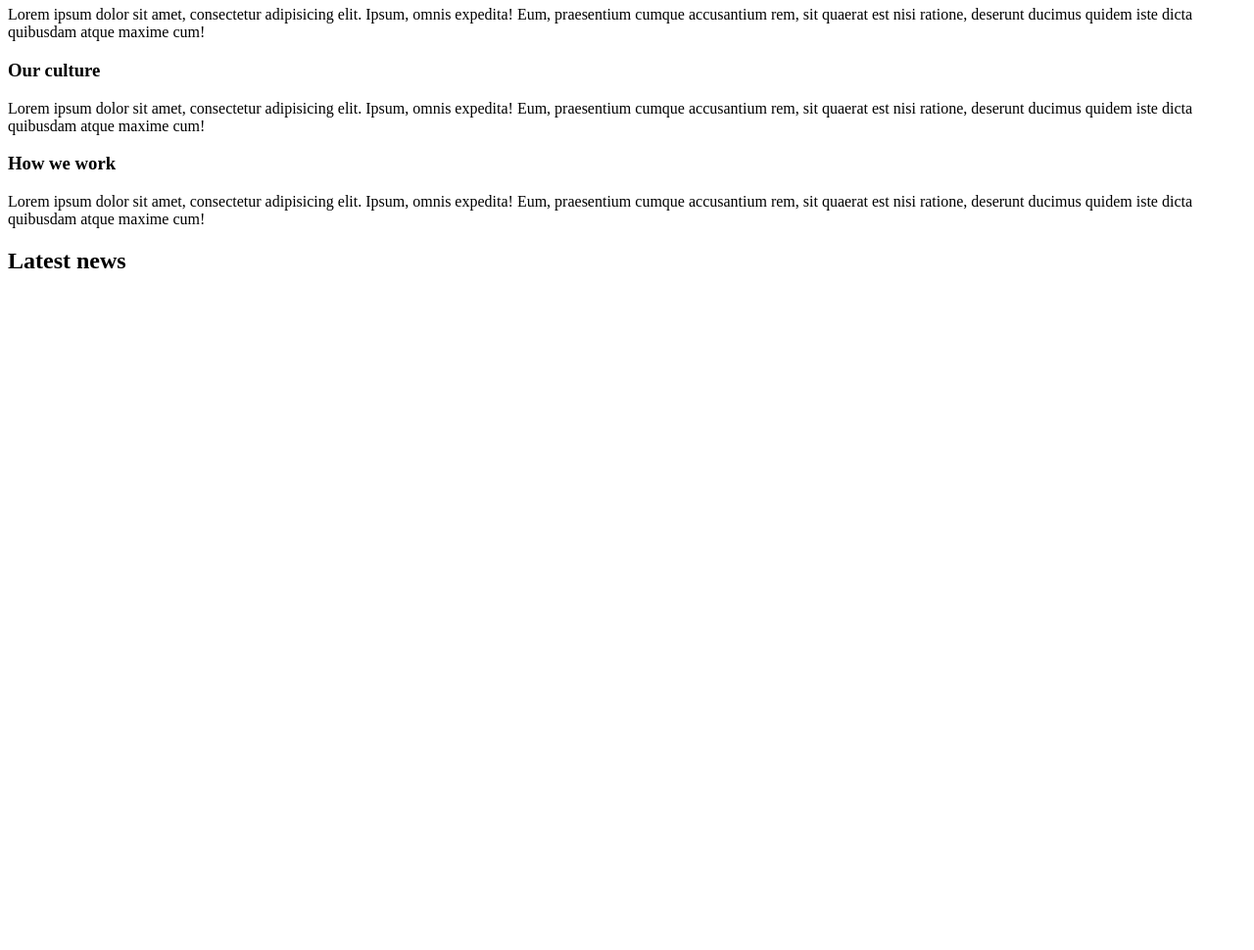
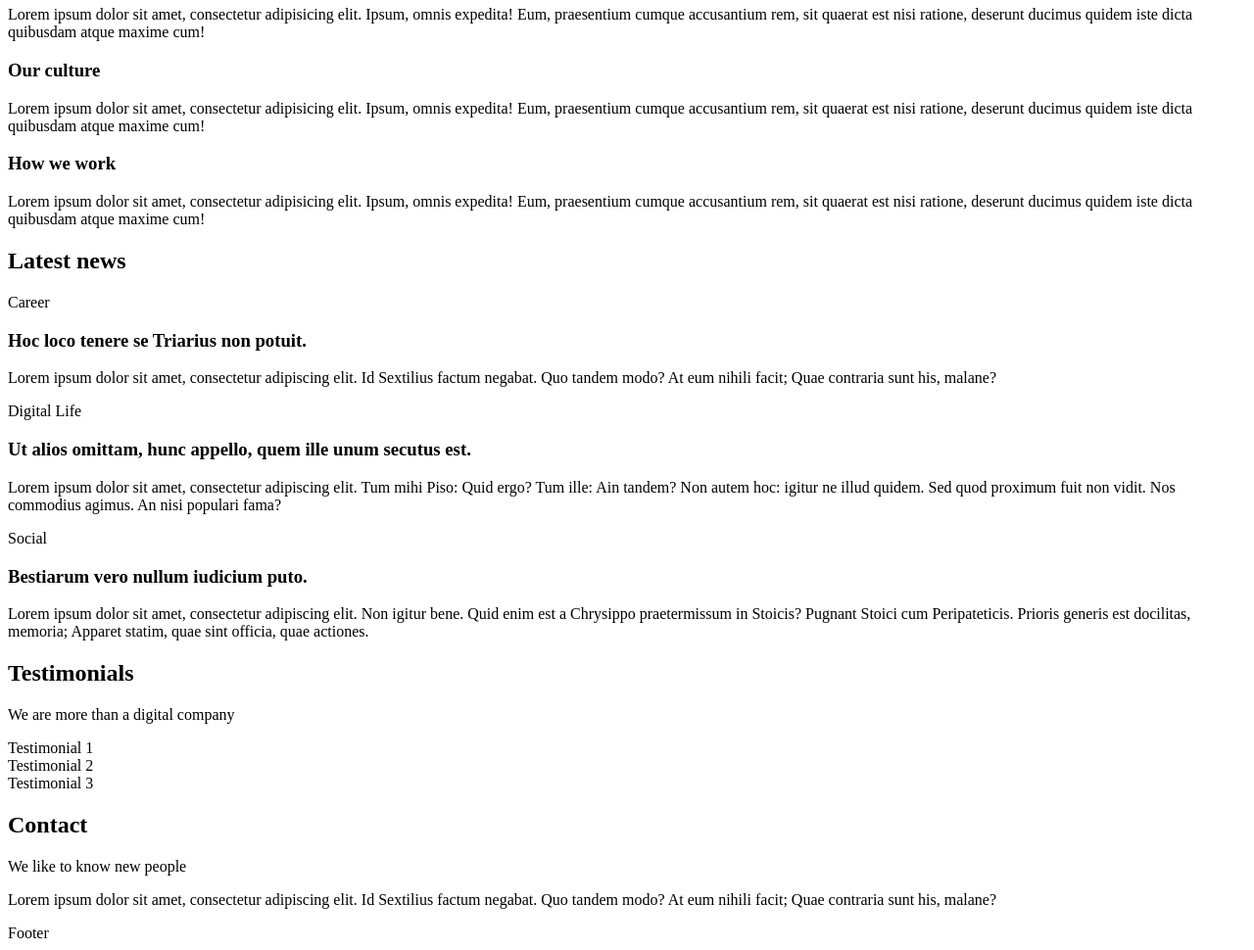
Before and after one commit to wshzoro/holbertonschool-web_front_end, a plain HTML site: page html_advanced/17-index.html in a window 1280 px wide. Shown: the part 747-1717 px from the top of the page at 98% size. Before the commit the page ends 1047 px from the top, so only its background shows below. Drawn offline with Linux system fonts and the light colour scheme.

Commit message:
comments

```diff
--- a/html_advanced/17-index.html
+++ b/html_advanced/17-index.html
@@ -85,4 +85,60 @@
           <h2>Latest news</h2>
         </header>
         <div>
-          <articl
+          <article>
+            <p>Career</p>
+            <h3>Hoc loco tenere se Triarius non potuit.</h3>
+            <p>Lorem ipsum dolor sit amet, consectetur adipiscing elit. Id Sextilius factum negabat. Quo tandem modo? At eum nihili facit; Quae contraria sunt his, malane?</p>
+          </article>
+          <article>
+            <p>Digital Life</p>
+            <h3>Ut alios omittam, hunc appello, quem ille unum secutus est.</h3>
+            <p>Lorem ipsum dolor sit amet, consectetur adipiscing elit. Tum mihi Piso: Quid ergo? Tum ille: Ain tandem? Non autem hoc: igitur ne illud quidem. Sed quod proximum fuit non vidit. Nos commodius agimus. An nisi populari fama?</p>
+          </article>
+          <article>
+            <p>Social</p>
+            <h3>Bestiarum vero nullum iudicium puto.</h3>
+            <p>Lorem ipsum dolor sit amet, consectetur adipiscing elit. Non igitur bene. Quid enim est a Chrysippo praetermissum in Stoicis? Pugnant Stoici cum Peripateticis. Prioris generis est docilitas, memoria; Apparet statim, quae sint officia, quae actiones.</p>
+          </article>
+        </div>
+      </div>
+    </section>
+
+    <!-- Testimonials section -->
+    <section>
+      <div>
+        <header>
+          <h2>Testimonials</h2>
+          <p>We are more than a digital company</p>
+        </header>
+        <div>
+          <article>Testimonial 1</article>
+          <article>Testimonial 2</article>
+          <article>Testimonial 3</article>
+        </div>
+      </div>
+    </section>
+
+    <!-- Contact section -->
+    <section>
+      <div>
+        <header>
+          <h2>Contact</h2>
+          <p>We like to know new people</p>
+        </header>
+        <div>
+          <p>Lorem ipsum dolor sit amet, consectetur adipiscing elit. Id Sextilius factum negabat. Quo tandem modo? At eum nihili facit; Quae contraria sunt his, malane?</p>
+        </div>
+      </div>
+    </section>
+
+  </main>
+
+  <!-- Footer to help with scanning your code -->
+  <footer>
+    <div>
+      Footer
+    </div>
+  </footer>
+</body>
+</html>
```
